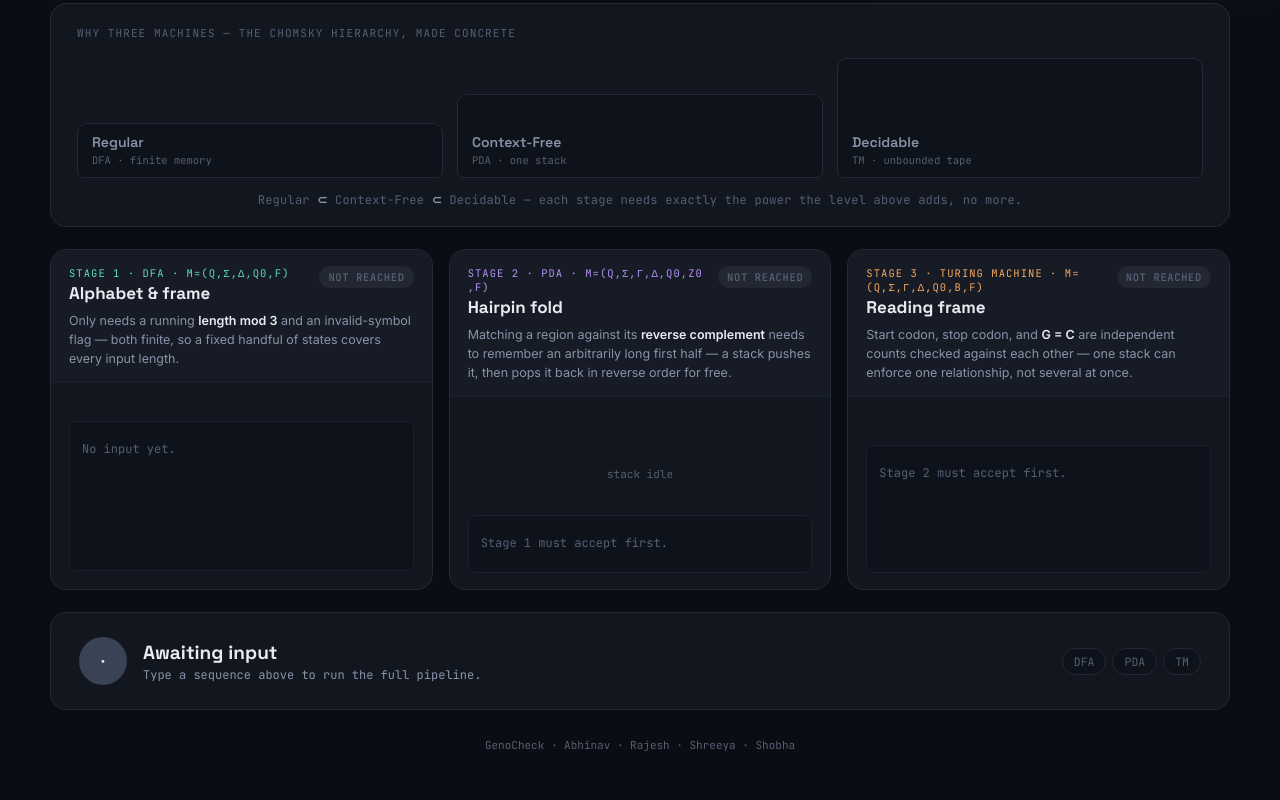
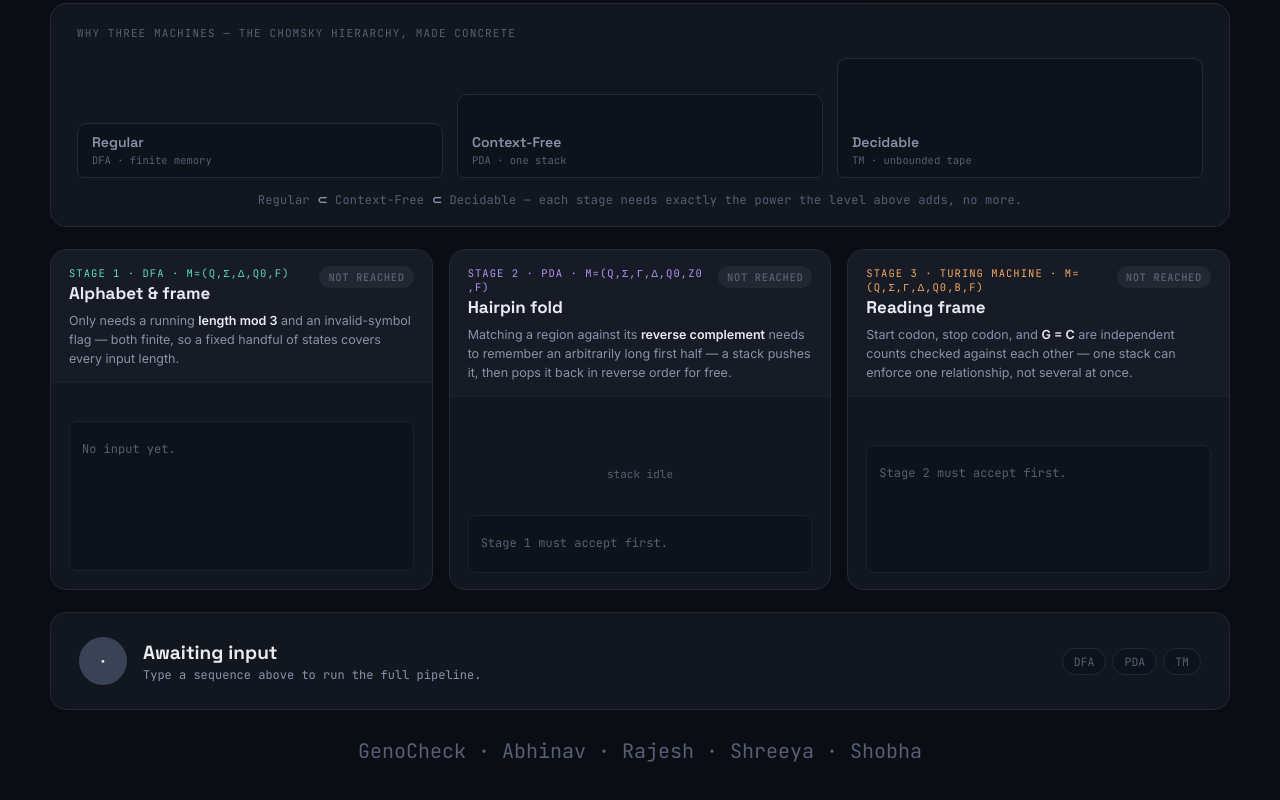
Before and after one commit to rajeshsunar/GenoCheck-A-Multi-Stage-DNA-Sequence-Validator, a plain HTML site: page index.html in a window 1280 px wide. Shown: the part 383-1183 px from the top of the page. Drawn offline with Linux system fonts and the light colour scheme.

Commit message:
text size

```diff
--- a/index.html
+++ b/index.html
@@ -307,7 +307,7 @@
   .path-chip.done{border-color:var(--accept);color:var(--accept);}
   .path-chip.stuck{border-color:var(--reject);color:var(--reject);}
 
-  footer{text-align:center;margin-top:28px;font-family:var(--font-mono);font-size:11px;color:var(--text-faint);}
+  footer{text-align:center;margin-top:28px;font-family:var(--font-mono);font-size:20px;color:var(--text-faint);}
 </style>
 </head>
 <body>
```
